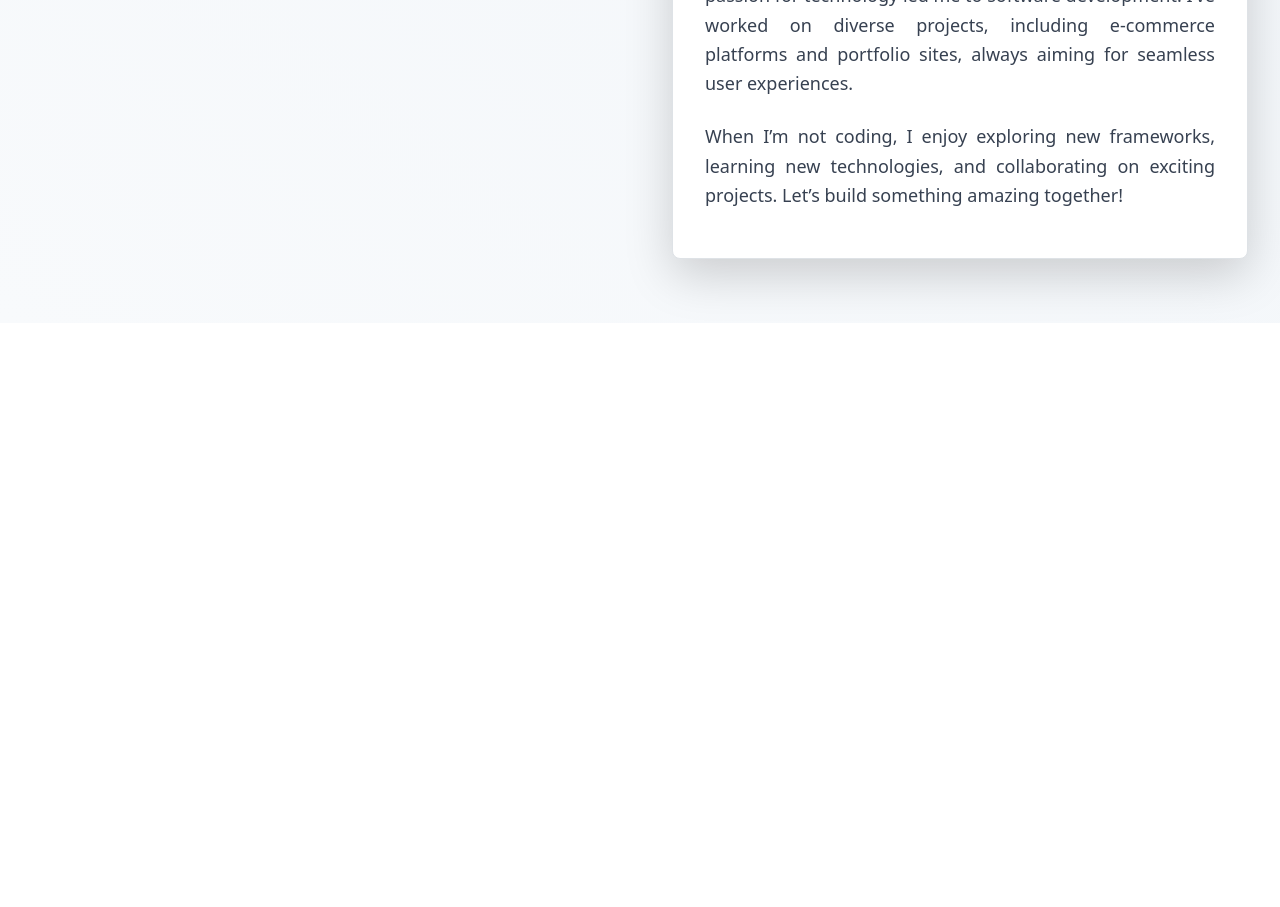
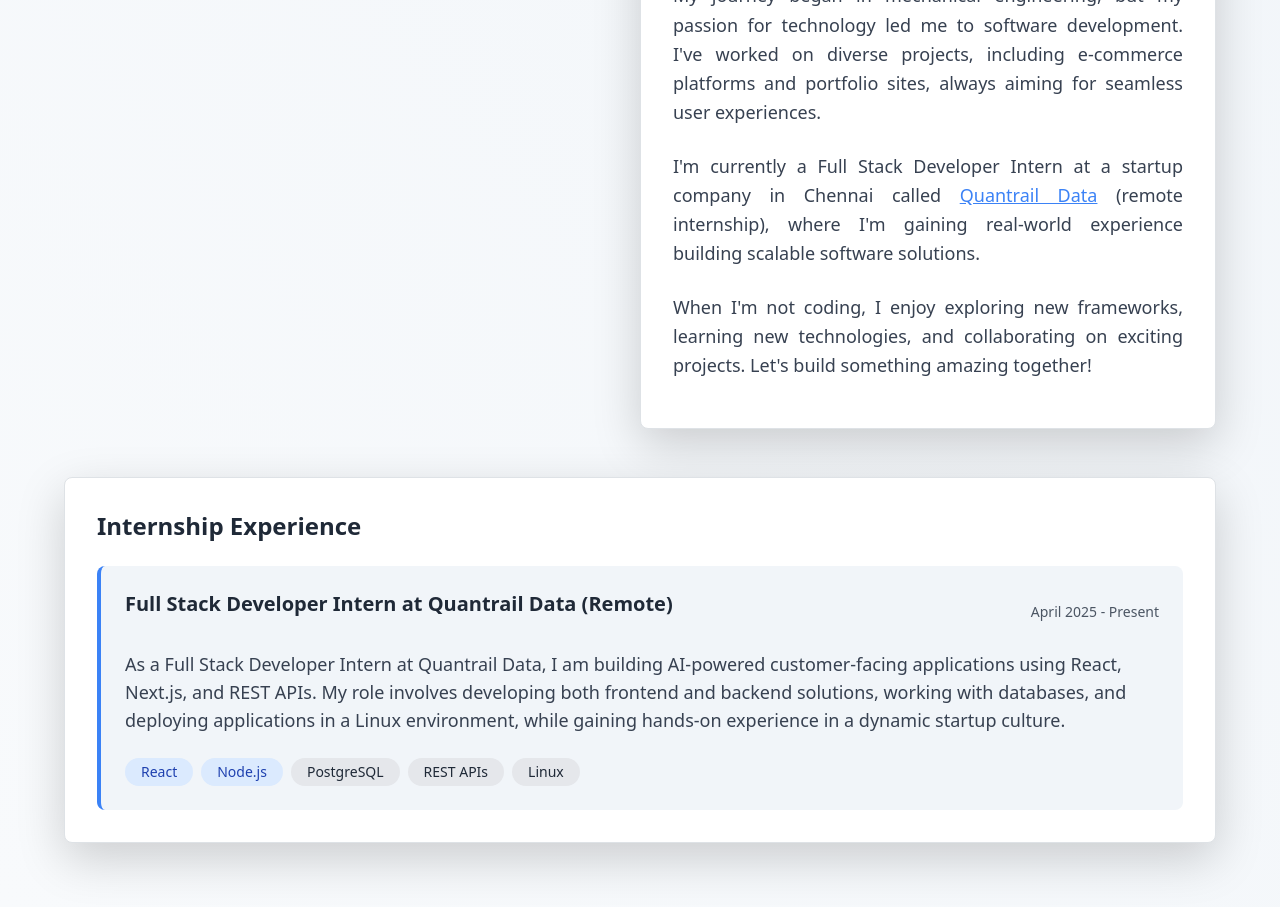
Before and after one commit to Kathir-Moorthy/Kathir-Moorthy-Portfolio, a React (Create React App) app in the folder frontend/: page /aboutme in a window 1280 px wide. Shown: the part 720-1627 px from the top of the page. Before the commit the page ends 1043 px from the top, so only its background shows below. Built offline with nearby package versions, Linux system fonts and the light colour scheme.

Commit message:
Updated profile data , skills , experience and projects

```diff
--- a/frontend/src/components/AboutMe/AboutMe.js
+++ b/frontend/src/components/AboutMe/AboutMe.js
@@ -49,16 +49,25 @@
                 transition: { duration: 1, delay: 0.5, type: "spring", stiffness: 80 },
             },
         },
+        internship: {
+            hidden: { opacity: 0, x: -50 },
+            visible: {
+                opacity: 1,
+                x: 0,
+                transition: { duration: 0.8, delay: 0.3 }
+            }
+        }
     };
 
     return (
         <div
-            className={`flex flex-col min-h-screen md:flex-row items-start justify-center px-8 py-16 transition-colors duration-300 ${darkMode
+            className={`flex flex-col min-h-screen items-center justify-center px-8 py-16 transition-colors duration-300 ${darkMode
                 ? "bg-gradient-to-tr from-gray-900 to-gray-800 text-gray-100"
                 : "bg-gradient-to-tr from-slate-50 to-slate-100 text-gray-800"
                 }`}
             id="about"
         >
+            <div className="flex flex-col md:flex-row w-full max-w-6xl">
                 {/* Left: Profile Image with Enhanced Animation */}
                 <motion.div
                     className="relative flex justify-center items-start w-full md:w-1/2 p-6"
@@ -113,44 +122,120 @@
                         className={`text-lg text-justify font-medium leading-relaxed ${darkMode ? "text-gray-300" : "text-gray-700"
                             }`}
                     >
-                    Hi, I’m Kathir Moorthy Suresh Babu. I specialize in creating web
+                        Hi, I'm Kathir Moorthy Suresh Babu. I specialize in creating web
                         applications that are both visually stunning and highly functional.
-                    My expertise includes React.js, Node.js, Express.js, and MongoDB.
+                        I'm a Full Stack Developer with expertise in React.js, Node.js, Express.js, MongoDB, and PostgreSQL.
                     </p>
+
                     <p
                         className={`text-lg text-justify font-medium leading-relaxed mt-4 ${darkMode ? "text-gray-300" : "text-gray-700"
                             }`}
                     >
-                    I graduated as a Mechanical Engineer from PSG College of Technology
-                    with a CGPA of 8.45. My foundation in engineering has equipped me
-                    with problem-solving skills that I now bring to the world of software
-                    development.
+                        I graduated as a Mechanical Engineer from PSG College of Technology with a CGPA of 8.45. My foundation in engineering has equipped me with problem-solving skills that I now bring to the world of software development.
                     </p>
+
                     <p
                         className={`text-lg text-justify font-medium leading-relaxed mt-4 ${darkMode ? "text-gray-300" : "text-gray-700"
                             }`}
                     >
-                    I’m skilled in front-end technologies like Tailwind CSS, Redux, and
-                    responsive design. I enjoy turning ideas into impactful solutions and
-                    solving complex technical challenges.
+                        I'm skilled in front-end technologies like Tailwind CSS, Redux, and responsive design. I also work confidently with Linux commands and backend systems. I enjoy turning ideas into impactful solutions and solving complex technical challenges.
                     </p>
+
                     <p
                         className={`text-lg text-justify font-medium leading-relaxed mt-4 ${darkMode ? "text-gray-300" : "text-gray-700"
                             }`}
                     >
-                    My journey began in mechanical engineering, but my passion for
-                    technology led me to software development. I’ve worked on diverse
-                    projects, including e-commerce platforms and portfolio sites, always
-                    aiming for seamless user experiences.
+                        My journey began in mechanical engineering, but my passion for technology led me to software development. I've worked on diverse projects, including e-commerce platforms and portfolio sites, always aiming for seamless user experiences.
                     </p>
+
                     <p
                         className={`text-lg text-justify font-medium leading-relaxed mt-4 ${darkMode ? "text-gray-300" : "text-gray-700"
                             }`}
                     >
-                    When I’m not coding, I enjoy exploring new frameworks, learning new
-                    technologies, and collaborating on exciting projects. Let’s build
-                    something amazing together!
+                        I'm currently a Full Stack Developer Intern at a startup company in Chennai called{" "}
+                        <a
+                            href="https://quantrail-data.com/"
+                            target="_blank"
+                            rel="noopener noreferrer"
+                            className="text-blue-500 underline"
+                        >
+                            Quantrail Data
+                        </a>{" "}
+                        (remote internship), where I'm gaining real-world experience building scalable software solutions.
                     </p>
+
+                    <p
+                        className={`text-lg text-justify font-medium leading-relaxed mt-4 ${darkMode ? "text-gray-300" : "text-gray-700"
+                            }`}
+                    >
+                        When I'm not coding, I enjoy exploring new frameworks, learning new technologies, and collaborating on exciting projects. Let's build something amazing together!
+                    </p>
+                </motion.div>
+            </div>
+
+            {/* Internship Experience Section */}
+            <motion.div
+                className={`w-full max-w-6xl mt-12 p-8 rounded-lg ${darkMode
+                    ? "bg-gray-800 border border-gray-700"
+                    : "bg-white border border-gray-200"
+                } shadow-lg`}
+                initial="hidden"
+                whileInView="visible"
+                variants={animations.internship}
+                viewport={{ once: true }}
+            >
+                <h2 className={`text-2xl font-bold mb-6 ${darkMode ? "text-gray-100" : "text-gray-800"}`}>
+                    Internship Experience
+                </h2>
+
+                <div className={`p-6 rounded-lg ${darkMode
+                    ? "bg-gray-700 border-l-4 border-purple-500"
+                    : "bg-slate-100 border-l-4 border-blue-500"
+                }`}>
+                    <div className="flex flex-col md:flex-row justify-between items-start md:items-center mb-4">
+                        <h3 className={`text-xl font-semibold ${darkMode ? "text-gray-100" : "text-gray-800"}`}>
+                            Full Stack Developer Intern at Quantrail Data (Remote)
+                        </h3>
+                        <span className={`text-sm mt-2 md:mt-0 ${darkMode ? "text-gray-300" : "text-gray-600"}`}>
+                            April 2025 - Present
+                        </span>
+                    </div>
+                    <p className={`text-lg ${darkMode ? "text-gray-300" : "text-gray-700"}`}>
+                        As a Full Stack Developer Intern at Quantrail Data, I am building AI-powered customer-facing applications using React, Next.js, and REST APIs. My role involves developing both frontend and backend solutions, working with databases, and deploying applications in a Linux environment, while gaining hands-on experience in a dynamic startup culture.
+                    </p>
+                    <div className="mt-4">
+                        <div className={`inline-block px-3 py-1 rounded-full text-sm font-medium ${darkMode
+                            ? "bg-purple-900 text-purple-100"
+                            : "bg-blue-100 text-blue-800"
+                        }`}>
+                            React
+                        </div>
+                        <div className={`inline-block px-3 py-1 rounded-full text-sm font-medium ml-2 ${darkMode
+                            ? "bg-purple-900 text-purple-100"
+                            : "bg-blue-100 text-blue-800"
+                        }`}>
+                            Node.js
+                        </div>
+                        <div className={`inline-block px-3 py-1 rounded-full text-sm font-medium ml-2 ${darkMode
+                            ? "bg-gray-700 text-gray-100"
+                            : "bg-gray-200 text-gray-800"
+                        }`}>
+                            PostgreSQL
+                        </div>
+                        <div className={`inline-block px-3 py-1 rounded-full text-sm font-medium ml-2 ${darkMode
+                            ? "bg-gray-700 text-gray-100"
+                            : "bg-gray-200 text-gray-800"
+                        }`}>
+                            REST APIs
+                        </div>
+                        <div className={`inline-block px-3 py-1 rounded-full text-sm font-medium ml-2 ${darkMode
+                            ? "bg-gray-700 text-gray-100"
+                            : "bg-gray-200 text-gray-800"
+                        }`}>
+                            Linux
+                        </div>
+                    </div>
+                </div>
             </motion.div>
         </div>
     );
--- a/frontend/src/components/MySkills/MySkills.js
+++ b/frontend/src/components/MySkills/MySkills.js
@@ -11,17 +11,19 @@
   FaNodeJs,
   FaGit,
   FaRocket,
-  FaBolt ,
+  FaBolt,
   FaFire,
   FaPython,
 } from "react-icons/fa";
 import {
+  SiTailwindcss,
   SiJavascript,
+  SiAxios,
   SiMongodb,
   SiExpress,
-  SiTailwindcss,
   SiMysql,
-  SiAxios,
+  SiPostgresql,
+  SiLinux,
 } from "react-icons/si";
 import { DiVisualstudio } from 'react-icons/di';
 import Certificates from "./Certificates";
@@ -42,12 +44,14 @@
   Database: [
     { name: "MongoDB", icon: <SiMongodb />, level: 4 },
     { name: "MySQL", icon: <SiMysql />, level: 4 },
+    { name: "PostgreSQL", icon: <SiPostgresql />, level: 4 },
   ],
   Tools: [
     { name: "Git", icon: <FaGit />, level: 4 },
     { name: "VS Code", icon: <DiVisualstudio />, level: 4 },
+    { name: "Linux", icon: <SiLinux />, level: 4 },
     { name: "Vercel", icon: <FaRocket />, level: 4 },
-    { name: "Render", icon: <FaBolt  />, level: 4 },
+    { name: "Render", icon: <FaBolt />, level: 4 },
     { name: "Firebase", icon: <FaFire />, level: 4 },
     { name: "Python", icon: <FaPython />, level: 4 },
   ],
@@ -78,15 +82,13 @@
 
   return (
     <div
-      className={`p-10 min-h-screen transition-colors duration-300 font-roboto animate-fade-in ${
-        darkMode
+      className={`p-10 min-h-screen transition-colors duration-300 font-roboto animate-fade-in ${darkMode
         ? "bg-gradient-to-r from-gray-900 to-gray-800 text-gray-100"
         : "bg-gradient-to-r from-slate-100 to-slate-200 text-gray-800"
         }`}
     >
       <h1
-        className={`text-4xl mb-8 font-bold drop-shadow-lg text-center ${
-          darkMode ? "text-slate-400" : "text-blue-600"
+        className={`text-4xl mb-8 font-bold drop-shadow-lg text-center ${darkMode ? "text-slate-400" : "text-blue-600"
           }`}
       >
         My Skills
@@ -94,8 +96,7 @@
       {Object.entries(skillsByCategory).map(([category, skills], index) => (
         <div key={index} className="mb-10">
           <h2
-            className={`text-2xl font-semibold mb-6 border-b-2 inline-block ${
-              darkMode
+            className={`text-2xl font-semibold mb-6 border-b-2 inline-block ${darkMode
               ? "text-slate-400 border-slate-500"
               : "text-blue-800 border-blue-500"
               }`}
@@ -117,22 +118,19 @@
             {skills.map((skill, skillIndex) => (
               <SwiperSlide key={skillIndex}>
                 <div
-                  className={`w-full text-center p-4 rounded-lg shadow-lg transform transition-transform duration-300 hover:-translate-y-2 ${
-                    darkMode
+                  className={`w-full text-center p-4 rounded-lg shadow-lg transform transition-transform duration-300 hover:-translate-y-2 ${darkMode
                     ? "bg-gray-800 hover:shadow-gray-700"
                     : "bg-white hover:shadow-2xl"
                     }`}
                 >
                   <div
-                    className={`text-5xl mb-4 animate-pulse drop-shadow-lg ${
-                      darkMode ? "text-slate-400" : "text-blue-800"
+                    className={`text-5xl mb-4 animate-pulse drop-shadow-lg ${darkMode ? "text-slate-400" : "text-blue-800"
                       }`}
                   >
                     {skill.icon}
                   </div>
                   <h3
-                    className={`text-lg mb-3 font-medium drop-shadow-md ${
-                      darkMode ? "text-slate-400" : "text-blue-800"
+                    className={`text-lg mb-3 font-medium drop-shadow-md ${darkMode ? "text-slate-400" : "text-blue-800"
                       }`}
                   >
                     {skill.name}
@@ -141,8 +139,7 @@
                     {[...Array(5)].map((_, i) => (
                       <div
                         key={i}
-                        className={`w-5 h-2 rounded-md overflow-hidden ${
-                          i < skill.level
+                        className={`w-5 h-2 rounded-md overflow-hidden ${i < skill.level
                           ? darkMode
                             ? "bg-gradient-to-r from-slate-400 to-slate-600 progress-bar"
                             : "bg-gradient-to-r from-blue-600 to-blue-800 progress-bar"
--- a/frontend/src/components/Projects/Projects.js
+++ b/frontend/src/components/Projects/Projects.js
@@ -5,6 +5,7 @@
 import "swiper/css";
 import "swiper/css/navigation";
 import "swiper/css/pagination";
+import Pi0 from '../../assets/Proimg/Pi0.jpg';
 import Pi1 from '../../assets/Proimg/Pi1.jpg';
 import Pi2 from '../../assets/Proimg/Pi2.jpg';
 import Pi3 from '../../assets/Proimg/Pi3.jpg';
@@ -13,6 +14,7 @@
 import Pi6 from '../../assets/Proimg/Pi6.jpg';
 import Pi7 from '../../assets/Proimg/Pi7.jpg';
 import Pi8 from '../../assets/Proimg/Pi8.jpg';
+import Pv0 from '../../assets/Provid/Pv0.mp4';
 import Pv1 from '../../assets/Provid/Pv1.mp4';
 import Pv2 from '../../assets/Provid/Pv2.mp4';
 import Pv3 from '../../assets/Provid/Pv3.mp4';
@@ -23,6 +25,16 @@
 import Pv8 from '../../assets/Provid/Pv8.mp4';
 
 const projectData = [
+    {
+        name: "Quantrak – Employee Attendance Tracking System",
+        image: Pi0,
+        video: Pv0,
+        liveDemo: "#",
+        github: "https://github.com/Kathir-Moorthy/Quantrak",
+        description: "Quantrak is a full-stack web application developed during my internship at Quantrail Data. It streamlines employee attendance and leave management with a user-friendly interface, secure authentication, and insightful analytics.",
+        skills: ["React.js","Tailwind CSS","Node.js","Express.js","PostgreSQL","Supabase","Google OAuth","Chart.js","UI/UX Design","Responsive Design"],
+        features: ["Responsive and intuitive UI for both employees and administrators","Secure user authentication using Supabase and Google OAuth","Password recovery and protected routing for enhanced security","Attendance marking, leave application, and holiday tracking with real-time updates","Admin dashboard for onboarding, role-based access, and user management","Analytics dashboard using Chart.js for attendance trends and comparisons","Backend built with Node.js, Express.js, and PostgreSQL ensuring optimized performance","Real-time validation and feedback for smooth user interaction"]
+    },
     {
         name: "ALCABAA - Ecommerce Website",
         image: Pi1,
```
Also changed, not shown: frontend/src/components/Home/Home.js (+14 -27 lines), frontend/src/assets/Proimg/Pi0.jpg (added), 1 other file (tests, documents, lock files or other folders). Lines whose indentation alone changed are shown as unchanged.
